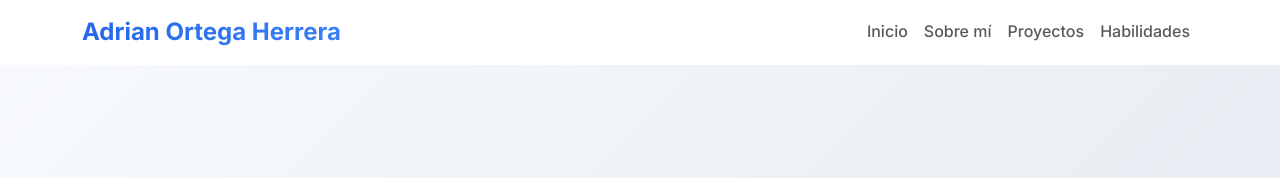
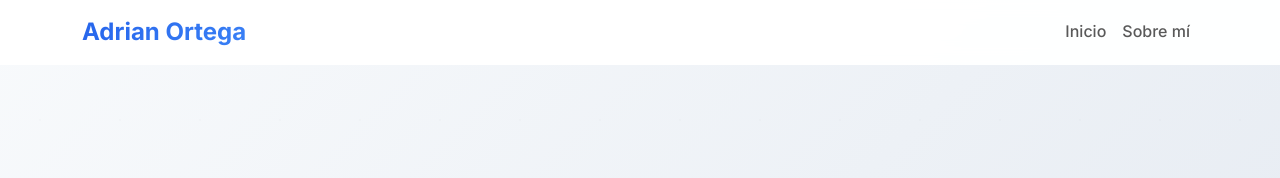
Before and after one commit to Adrian-Ort/portafolio, a plain HTML site: page index.html in a window 1280 px wide. Shown: the top 178 px of the page. Drawn offline with nearby package versions, Linux system fonts and the light colour scheme.

Commit message:
Eliminación de dos elementos del navbar y agregado de icono de habilidades y enlace a linkedin habilidades

```diff
--- a/index.html
+++ b/index.html
@@ -35,7 +35,7 @@
     <!-- Navbar -->
     <nav class="navbar navbar-expand-lg navbar-light fixed-top" id="navbar">
         <div class="container">
-            <a class="navbar-brand" href="#">Adrian Ortega Herrera</a>
+            <a class="navbar-brand" href="#">Adrian Ortega</a>
             <button class="navbar-toggler" type="button" data-bs-toggle="collapse" data-bs-target="#navbarNav">
                 <span class="navbar-toggler-icon"></span>
             </button>
@@ -46,12 +46,6 @@
                     </li>
                     <li class="nav-item">
                         <a class="nav-link" href="#about">Sobre mí</a>
-                    </li>
-                    <li class="nav-item">
-                        <a class="nav-link" href="#projects">Proyectos</a>
-                    </li>
-                    <li class="nav-item">
-                        <a class="nav-link" href="#skills">Habilidades</a>
                     </li>
                 </ul>
             </div>
@@ -160,6 +154,10 @@
                                 <div class="skill-item">
                                     <i class="fas fa-arrows-alt me-2"></i>Adaptabilidad
                                 </div>
+                                <a href="https://www.linkedin.com/in/adrian-ortegah/details/skills" target="_blank" class="btn btn-custom mt-4">
+                                <i class="fa-brands fa-font-awesome"></i>
+                                Ver Más Habilidades
+                            </a>
                             </div>
                         </div>
                     </div>
```
